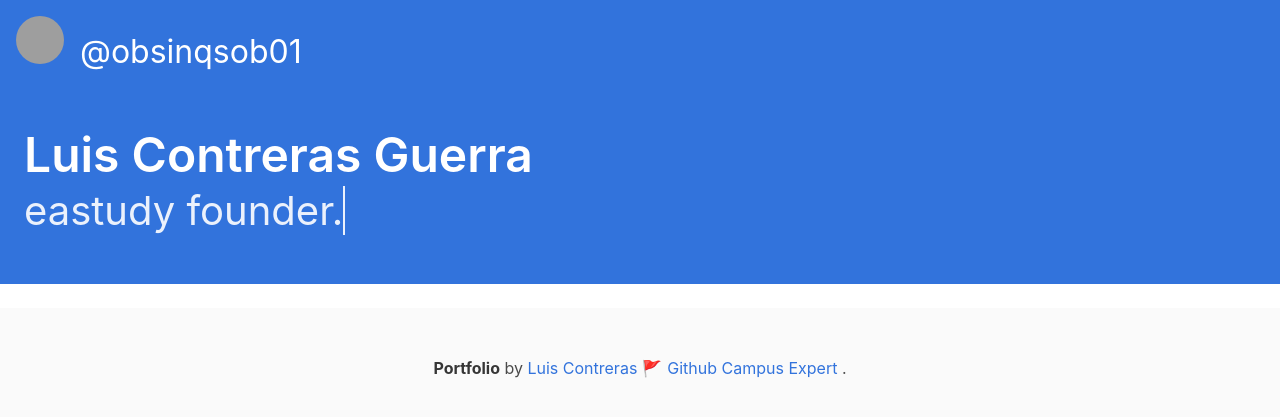
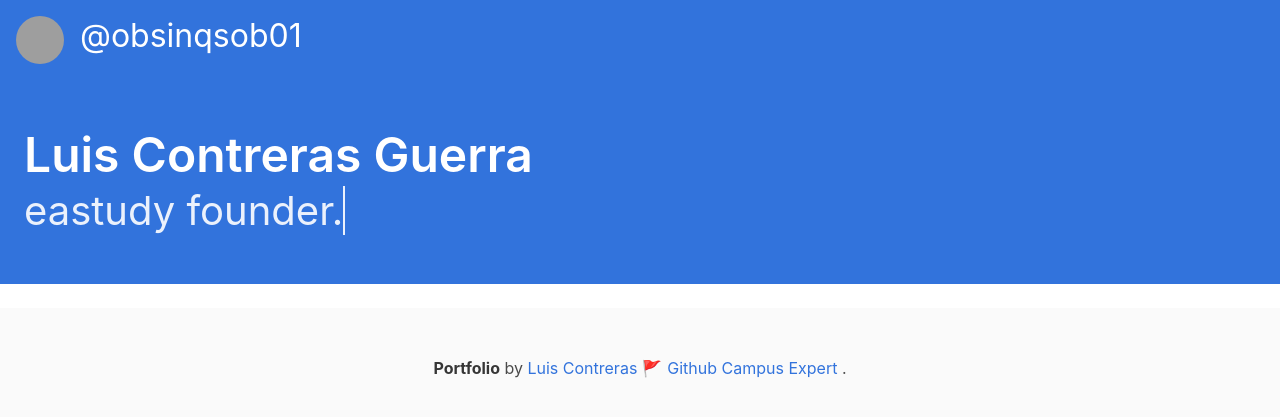
Before and after one commit to ellcontreras/ellcontreras.github.io, a Jekyll site: the page built from index.md, in a window 1280 px wide. Shown: the top 417 px of the page. Built offline with Jekyll 4.4.1, drawn with Linux system fonts in a browser that asks for light colours; emoji names are drawn with the system emoji font; our own code applies the rules of GitHub Pages for plain Markdown files; grey boxes are pictures that could not be loaded.

Commit message:
Fix: change the margin top

```diff
--- a/_includes/header.html
+++ b/_includes/header.html
@@ -15,6 +15,6 @@
             <figure class="image is-48x48" style="margin: 1em;">
               <img class="is-rounded" src="https://avatars3.githubusercontent.com/u/19920165?s=460&v=4">
             </figure>
-            <h3 class="subtitle is-3 has-text-white" style="margin-top: 1em;">@obsinqsob01</h3>
+            <h3 class="subtitle is-3 has-text-white" style="margin-top: .5em;">@obsinqsob01</h3>
         </div>
     </nav>
```
